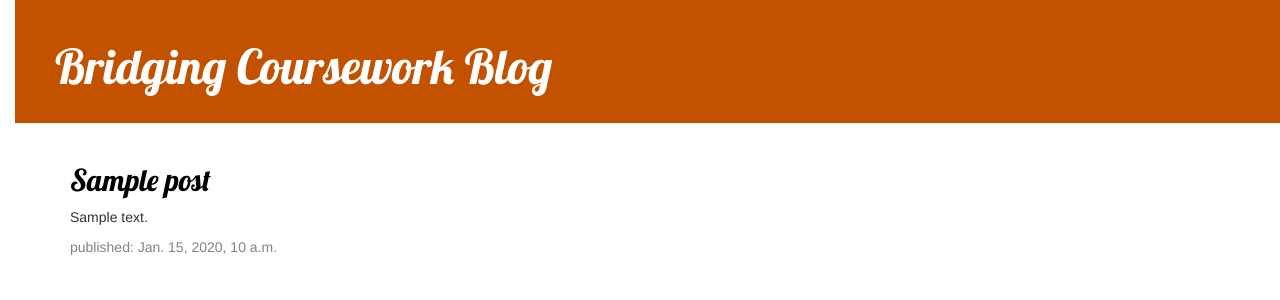
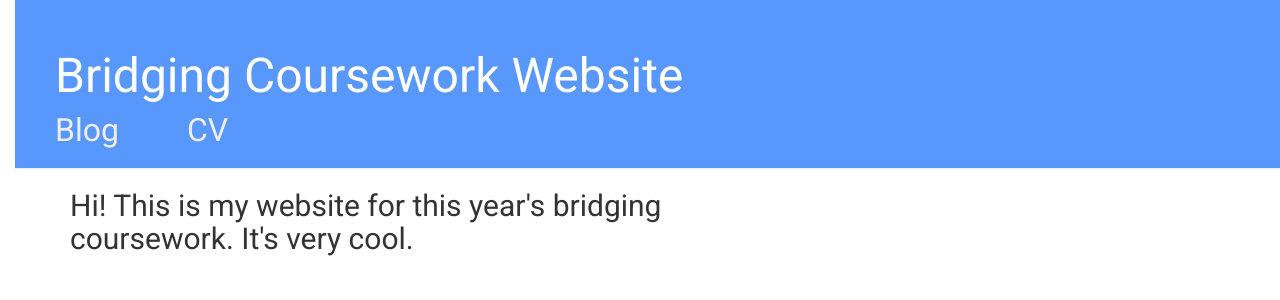
Before and after one commit to Brayhound/BridgingWork, a Django app: page / in a window 1280 px wide. Shown: the top 300 px of the page. Run offline with Django 3.2, Linux system fonts and the light colour scheme; tables that the repository leaves empty hold one stand-in row (values such as "Sample post"); some libraries are stand-ins or nearby versions.

Commit message:
Improved style & Added empty CV page

```diff
--- a/blog/static/css/blog.css
+++ b/blog/static/css/blog.css
@@ -1,6 +1,6 @@
-h1 a, h2 a {
-    color: #C25100;
-    font-family: 'Lobster';
+h1 a, h2 a, h3 a {
+    color: #000000;
+    font-family: 'Roboto', sans-serif;
 }
 
 body {
@@ -8,9 +8,13 @@ body {
 }
 
 .page-header {
-    background-color: #C25100;
+    background-color: #5897fb;
     margin-top: 0;
-    padding: 20px 20px 20px 40px;
+    padding: 30px 20px 20px 40px;
+}
+
+.author {
+    color: #609ab6;
 }
 
 .page-header h1, .page-header h1 a, .page-header h1 a:visited, .page-header h1 a:active {
@@ -19,12 +23,29 @@ body {
     text-decoration: none;
 }
 
+.page-header h2 a, .page-header h2 a:visited {
+    color: #eeeeee;
+    font-size: 24pt;
+    text-decoration: none;
+}
+
+.page-header h3 a, .page-header h3 a:visited {
+    margin-left: 60px;
+    color: #eeeeee;
+    font-size: 24pt;
+    text-decoration: none;
+}
+
+.page-header h2 a:active, .page-header h3 a:active{
+    color: #447e9b;
+}
+
 .content {
     margin-left: 40px;
 }
 
 h1, h2, h3, h4 {
-    font-family: 'Lobster', cursive;
+    font-family: 'Roboto', sans-serif;
 }
 
 .date {
--- a/blog/templates/blog/base.html
+++ b/blog/templates/blog/base.html
@@ -4,7 +4,7 @@
         <link rel="stylesheet" href="//maxcdn.bootstrapcdn.com/bootstrap/3.2.0/css/bootstrap.min.css">
         <link rel="stylesheet" href="//maxcdn.bootstrapcdn.com/bootstrap/3.2.0/css/bootstrap-theme.min.css">
         <link rel="stylesheet" href="{% static 'css/blog.css' %}">
-        <link href="//fonts.googleapis.com/css?family=Lobster&subset=latin,latin-ext" rel="stylesheet" type="text/css">
+        <link href="https://fonts.googleapis.com/css2?family=Roboto&display=swap" rel="stylesheet" type="text/css">
         <title>Daniel's website</title>
     </head>
     <body>
@@ -12,7 +12,10 @@
         {% if user.is_authenticated %}
             <a href="{% url 'post_new' %}" class="top-menu"><span class="glyphicon glyphicon-plus"></span></a>
         {% endif %}
-        <h1><a href="/">Bridging Coursework Blog</a></h1>
+        <h1><a href="/">Bridging Coursework Website</a></h1>
+        <h2><a href="{% url 'post_list' %}">Blog    </a></h2>
+        <h3><a href="{% url 'cv' %}">   CV</a></h3>
+        <style>h2, h3 {display:inline;}</style>
     </div>
     <div class="content container">
         <div class="row">
--- /dev/null
+++ b/blog/templates/blog/cv.html
@@ -0,0 +1,4 @@
+{% extends 'blog/base.html' %}
+{% block content %}
+    <p>WIP</p>
+{% endblock %}
--- /dev/null
+++ b/blog/templates/blog/cv_edit.html
@@ -0,0 +1,4 @@
+{% extends 'blog/base.html' %}
+{% block content %}
+    <p>WIP</p>
+{% endblock %}
--- /dev/null
+++ b/blog/templates/blog/home.html
@@ -0,0 +1,4 @@
+{% extends 'blog/base.html' %}
+{% block content %}
+    <h2>Hi! This is my website for this year's bridging coursework. It's very cool.</h2>
+{% endblock %}
--- a/blog/templates/blog/post_detail.html
+++ b/blog/templates/blog/post_detail.html
@@ -2,7 +2,9 @@
 
 {% block content %}
     <div class="post">
-        <h2>{{ post.title }}</h2>
+        <a class="back" href="{% url 'post_list' %}"><span class="glyphicon glyphicon-arrow-left"></span></a>
+        <h2><a>{{ post.title }}</a></h2>
+        <p class="author">By: {{ post.author }}</p>
         <p>{{ post.text|linebreaksbr }}</p>
         {% if post.published_date %}
             <div class="date">
--- a/blog/templates/blog/post_list.html
+++ b/blog/templates/blog/post_list.html
@@ -1,6 +1,6 @@
 {% extends 'blog/base.html' %}
-
 {% block content %}
+    <h1>Blog Posts:<br><br></h1>
     {% for post in posts %}
         <div class="post">
             <h2><a href="{% url 'post_detail' pk=post.pk %}">{{ post.title }}</a></h2>
--- a/blog/urls.py
+++ b/blog/urls.py
@@ -2,8 +2,11 @@ from django.urls import path
 from . import views
 
 urlpatterns = [
-    path('', views.post_list, name='post_list'),
-    path('post/<int:pk>/', views.post_detail, name='post_detail'),
-    path('post/new/', views.post_new, name='post_new'),
-    path('post/<int:pk>/edit/', views.post_edit, name='post_edit'),
+    path('', views.home, name='home'),
+    path('blog', views.post_list, name='post_list'),
+    path('blog/post/<int:pk>/', views.post_detail, name='post_detail'),
+    path('blog/post/new/', views.post_new, name='post_new'),
+    path('blog/post/<int:pk>/edit/', views.post_edit, name='post_edit'),
+    path('cv', views.cv, name='cv'),
+    path('cv/edit', views.cv_edit, name='cv_edit'),
 ]
--- a/blog/views.py
+++ b/blog/views.py
@@ -6,6 +6,15 @@ from .forms import PostForm
 from django.shortcuts import redirect
 
 # Create your views here.
+def home(request):
+    return render(request, 'blog/home.html')
+
+def cv(request):
+    return render(request, 'blog/cv.html')
+
+def cv_edit(request):
+    return render(request, 'blog/cv_edit.html')
+
 def post_list(request):
     posts = Post.objects.filter(published_date__lte=timezone.now()).order_by('published_date')
     return render(request, 'blog/post_list.html', {'posts': posts})
```
